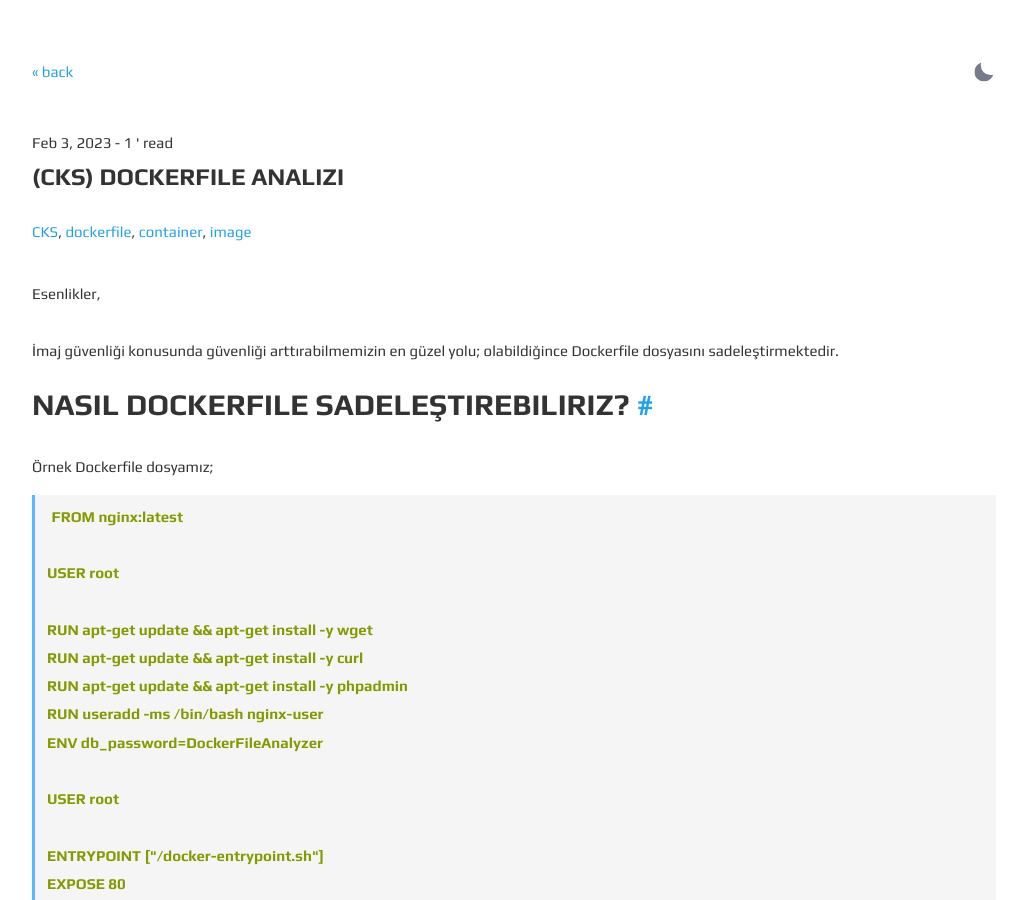
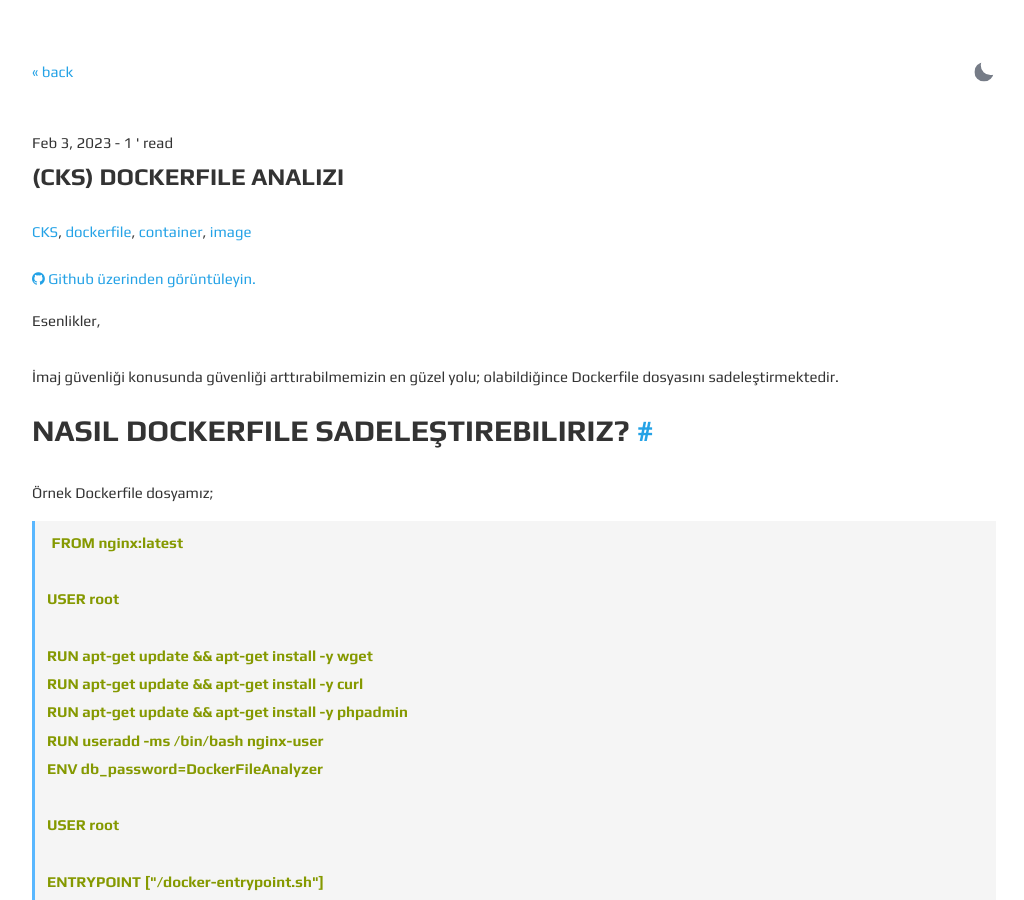
Before and after one commit to sercangezer/sercangezer.github.io, a Jekyll site: the page built from _posts/2023-02-03-cks-dockerfile-analizi.md, in a window 1280 px wide and 900 px high. Shown: the whole window, without its empty margins (126-1150 px from the left). Built offline with Jekyll 4.4.1, drawn with Linux system fonts in a browser that asks for light colours.

Commit message:
README.md düzenlendi.

```diff
--- a/_layouts/post.html
+++ b/_layouts/post.html
@@ -17,6 +17,9 @@ layout: default
   <span class="meta">
     {% for tag in page.tags %}
     <a href="{{ site.url }}{{ site.baseurl }}/tag/{{tag}}">{{tag}}</a>{% unless forloop.last %}, {% endunless %}{% endfor %}</span>
+    <div class="flex-row-between">
+      <a href="{{ site.repo }}/blob/main/{{ page.relative_path }}"  rel="nofollow"><i class="fa fa-github" aria-hidden="true"></i> Github üzerinden görüntüleyin.</a>
+    </div>
   {{ content }}
 </section>
 {% include share-buttons.html %}
```
Also changed, not shown: README.md.
